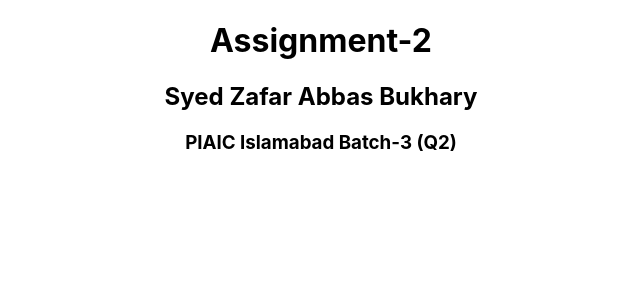
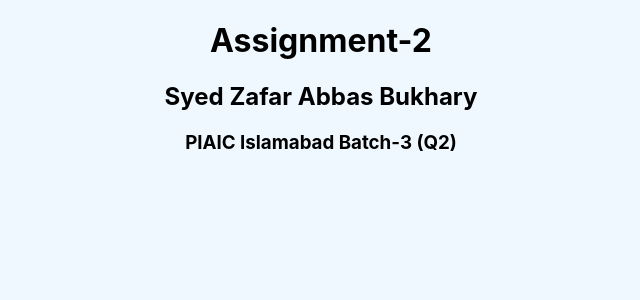
Before and after one commit to ZafarBukhari/Boocamp-Class02, a React (Create React App) app: page / in a window 1280 px wide. Shown: the top 300 px of the page, without its empty margins (319-959 px from the left). Built offline with nearby package versions, Linux system fonts and the light colour scheme.

Commit message:
Updated app.css file

```diff
--- a/src/App.css
+++ b/src/App.css
@@ -1,3 +1,6 @@
+* body {
+  background-color: aliceblue;
+}
 .App {
   text-align: center;
 }
```
